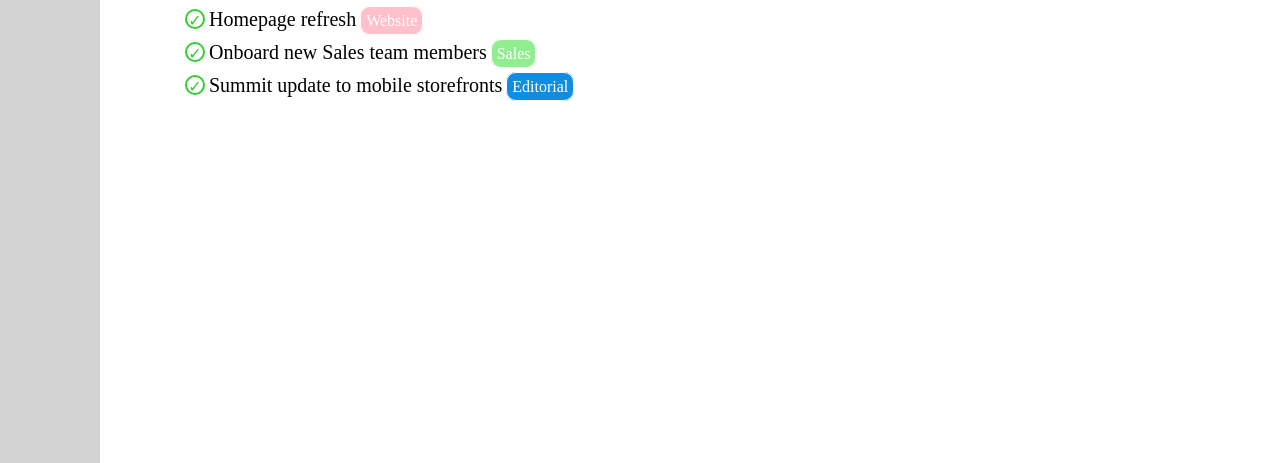
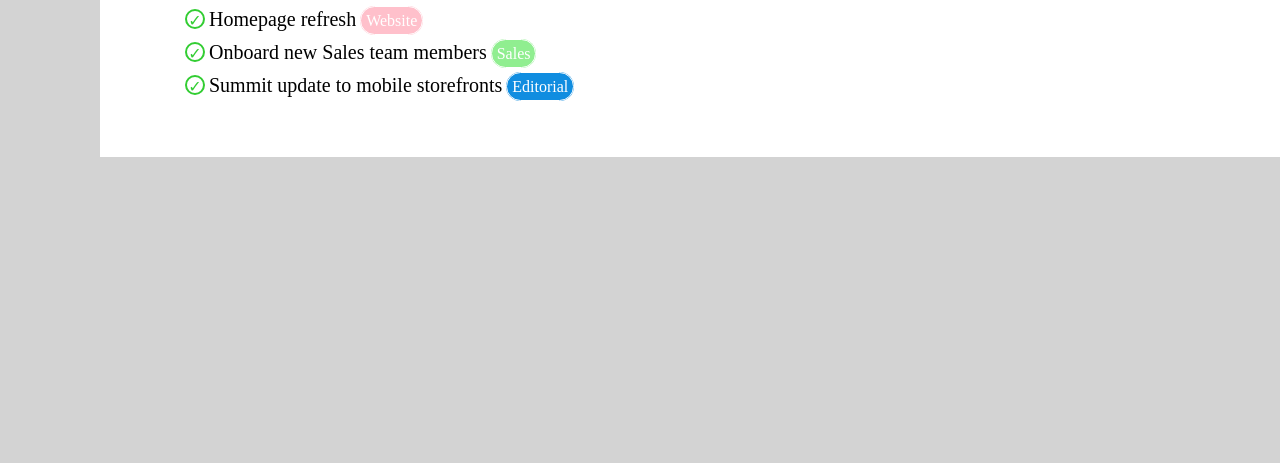
Before and after one commit to MarcoDeRosso/html-css-toboolist, a plain HTML site: page index.html in a window 1280 px wide. Shown: the part 637-1100 px from the top of the page. After the commit the page ends 834 px from the top, so only its background shows below. Drawn offline with Linux system fonts and the light colour scheme.

Commit message:
css ultimato

```diff
--- a/css/style.css
+++ b/css/style.css
@@ -28,7 +28,6 @@ body{
 }
 
 main{
-    height: 10000px;
     background: white;
     margin: 40px 100px;
 }
@@ -103,7 +102,7 @@ li{
     height: 25px;
     color: white;
     border:1px solid;
-    border-radius: 10px;
+    border-radius: 20px;
     padding: 5px;
 }
 
```
